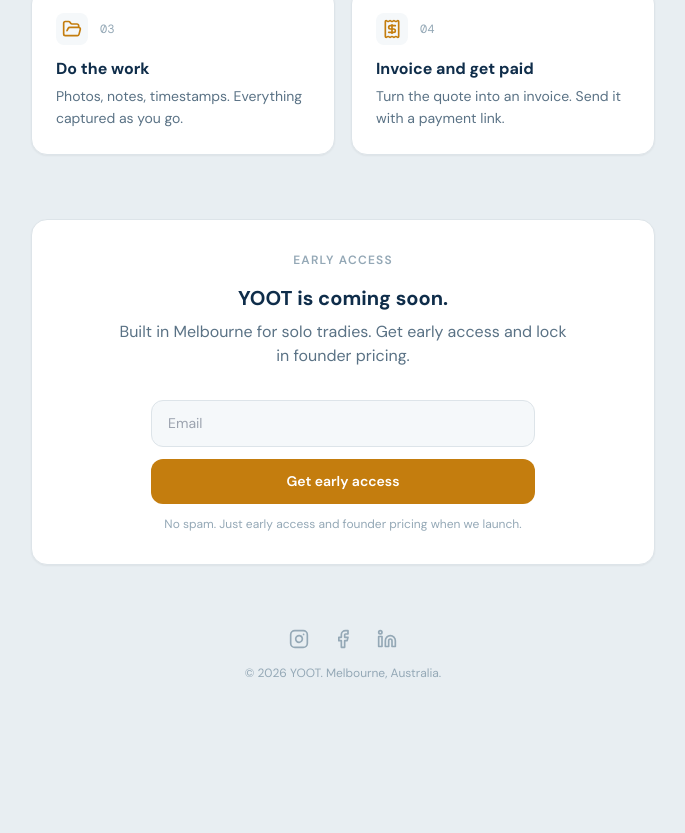
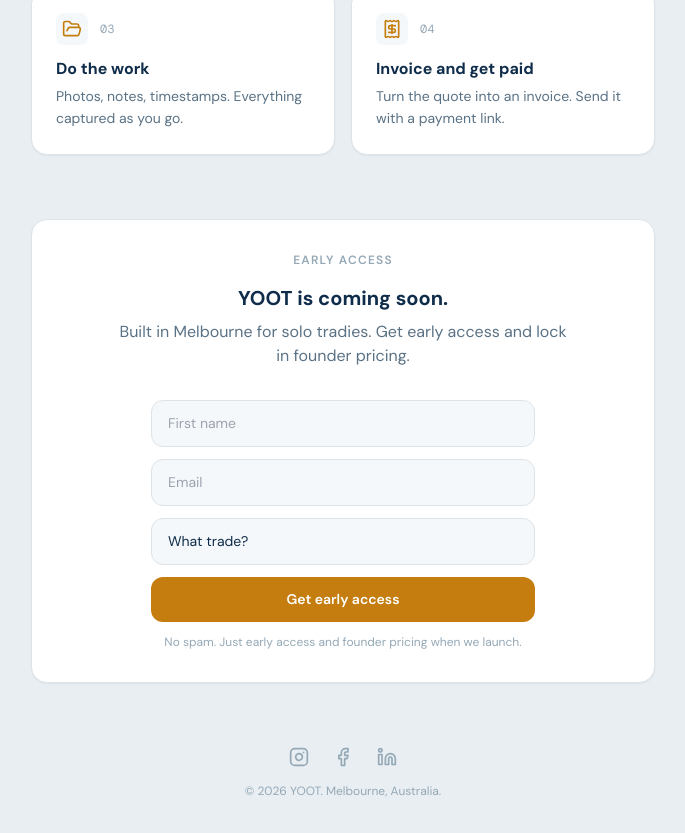
Before and after one commit to autotradie/yoot-landing, a Next.js app: page / in a window 1280 px wide. Shown: the part 1014-1847 px from the top of the page, without its empty margins (297-982 px from the left). Before the commit the page ends 1743 px from the top, so only its background shows below. Built offline with nearby package versions, Linux system fonts and the light colour scheme.

Commit message:
updated mailer lite fields

```diff
--- a/src/components/EmailCapture.tsx
+++ b/src/components/EmailCapture.tsx
@@ -17,6 +17,15 @@
             >
               <div style="display:flex;flex-direction:column;gap:0.75rem;">
                 <input
+                  type="text"
+                  name="fields[name]"
+                  placeholder="First name"
+                  autocomplete="given-name"
+                  style="width:100%;padding:0.75rem 1rem;border-radius:0.75rem;border:1px solid #DDE4E9;background:#F5F8FA;color:#0F2D4A;font-size:0.875rem;font-family:'DM Sans',system-ui,sans-serif;outline:none;"
+                  onfocus="this.style.borderColor='#C47D0E'"
+                  onblur="this.style.borderColor='#DDE4E9'"
+                />
+                <input
                   type="email"
                   name="fields[email]"
                   placeholder="Email"
@@ -26,6 +35,18 @@
                   onfocus="this.style.borderColor='#C47D0E'"
                   onblur="this.style.borderColor='#DDE4E9'"
                 />
+                <select
+                  name="fields[trade]"
+                  style="width:100%;padding:0.75rem 1rem;border-radius:0.75rem;border:1px solid #DDE4E9;background:#F5F8FA;color:#0F2D4A;font-size:0.875rem;font-family:'DM Sans',system-ui,sans-serif;outline:none;appearance:none;-webkit-appearance:none;"
+                  onfocus="this.style.borderColor='#C47D0E'"
+                  onblur="this.style.borderColor='#DDE4E9'"
+                >
+                  <option value="" disabled selected>What trade?</option>
+                  <option value="Plumber">Plumber</option>
+                  <option value="Electrician">Electrician</option>
+                  <option value="Builder">Builder</option>
+                  <option value="Other">Other tradie</option>
+                </select>
                 <input type="hidden" name="ml-submit" value="1">
                 <input type="hidden" name="anticsrf" value="true">
                 <button
```
